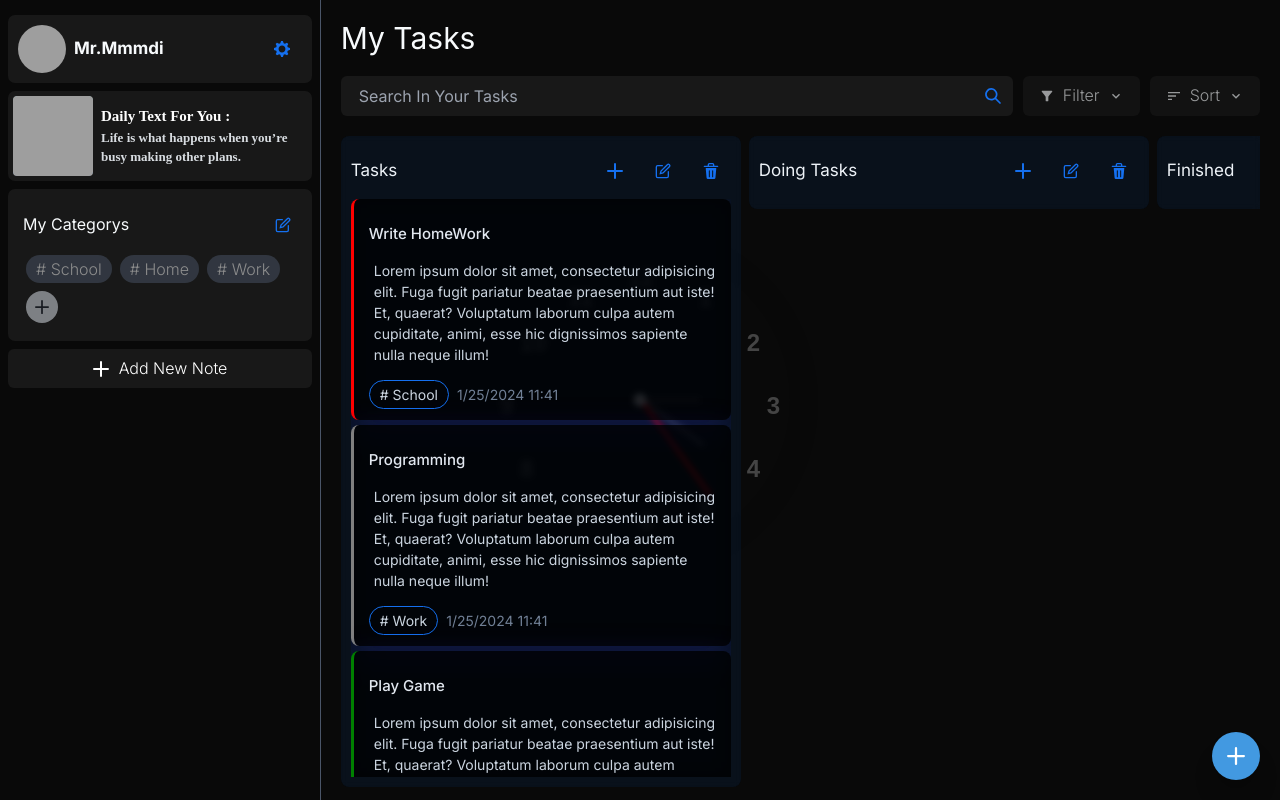
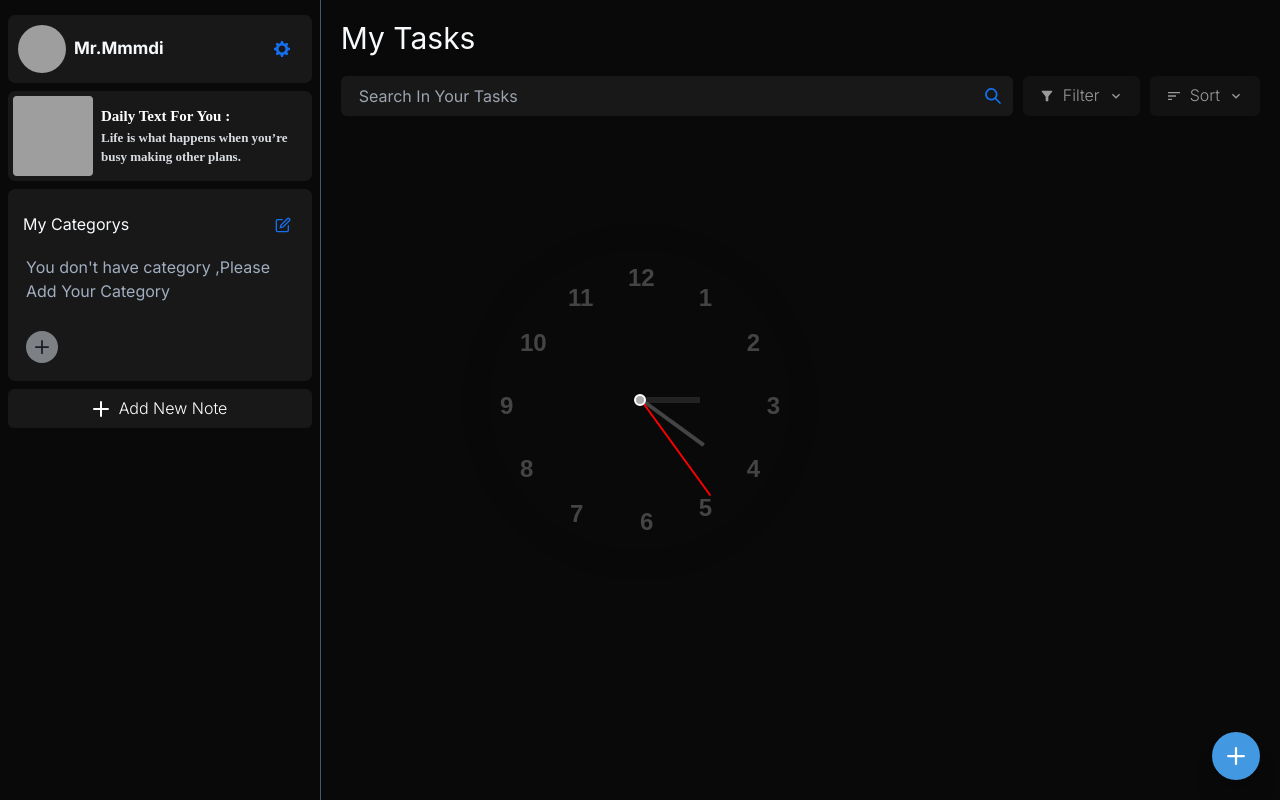
Before and after one commit to Mtmaj/todo, a Next.js app: page /dashboard in a window 1280 px wide. Built offline with nearby package versions, Linux system fonts and the light colour scheme; grey boxes are pictures that could not be loaded.

Commit message:
Fix Add And Edit Task

```diff
--- a/app/components/DashBoard/DrawerComponents/categorys.tsx
+++ b/app/components/DashBoard/DrawerComponents/categorys.tsx
@@ -16,7 +16,7 @@ import {
     AlertDialogCloseButton,
   } from '@chakra-ui/react'
 import React from "react";
-export const categorys_data = atom(["School","Home","Work"])
+export const categorys_data = atom([])
 
 export const selectDeletedCategory = atom<string[]>([])
 
--- a/app/components/DashBoard/pannel.tsx
+++ b/app/components/DashBoard/pannel.tsx
@@ -14,60 +14,64 @@ import { AnimatePresence, motion } from "framer-motion";
 import { color_shema } from "./DrawerComponents";
 import { atom, useAtom } from "jotai";
 import {categorys_data} from "./DrawerComponents/categorys"
+import dateFormat, { masks } from "dateformat";
+import { v4 as uuidv4 } from 'uuid';
 
 export const tasks_todo = atom(
-    [
-        {
-            id : "0",
-            name : "Tasks",
-            data : [
-                {
-                    id : "1",
-                    title : "Write HomeWork",
-                    descriptions : "Lorem ipsum dolor sit amet, consectetur adipisicing elit. Fuga fugit pariatur beatae praesentium aut iste! Et, quaerat? Voluptatum laborum culpa autem cupiditate, animi, esse hic dignissimos sapiente nulla neque illum!",
-                    category : "School",
-                    priority : "High",
-                    date : "1/25/2024 11:41"
-                },
-                {
-                    id : "2",
-                    title : "Programming",
-                    descriptions : "Lorem ipsum dolor sit amet, consectetur adipisicing elit. Fuga fugit pariatur beatae praesentium aut iste! Et, quaerat? Voluptatum laborum culpa autem cupiditate, animi, esse hic dignissimos sapiente nulla neque illum!",
-                    category : "Work",
-                    priority : "Medium" ,
-                    date : "1/25/2024 11:41"
-                },
-                {
-                    id : "3",
-                    title : "Play Game",
-                    descriptions : "Lorem ipsum dolor sit amet, consectetur adipisicing elit. Fuga fugit pariatur beatae praesentium aut iste! Et, quaerat? Voluptatum laborum culpa autem cupiditate, animi, esse hic dignissimos sapiente nulla neque illum!",
-                    category : "School",
-                    priority : "Low",
-                    date : "1/25/2024 11:41"
-                },
-                {
-                    id : "4",
-                    title : "Create Web",
-                    descriptions : "Lorem ipsum dolor sit amet, consectetur adipisicing elit. Fuga fugit pariatur beatae praesentium aut iste! Et, quaerat? Voluptatum laborum culpa autem cupiditate, animi, esse hic dignissimos sapiente nulla neque illum!",
-                    category : "Home",
-                    priority : "High",
-                    date : "1/25/2024 11:41"
-                }
-            ],
-        },
-        {
-            id : "1",
-            name : "Doing Tasks",
-            data : [],
-        },
-        {
-            id : "2",
-            name : "Finished",
-            data : [],
-        }
-    ]
+    []
 );
 
+
+//[
+//     {
+//         id : "0",
+//         name : "Tasks",
+//         data : [
+//             {
+//                 id : "1",
+//                 title : "Write HomeWork",
+//                 descriptions : "Lorem ipsum dolor sit amet, consectetur adipisicing elit. Fuga fugit pariatur beatae praesentium aut iste! Et, quaerat? Voluptatum laborum culpa autem cupiditate, animi, esse hic dignissimos sapiente nulla neque illum!",
+//                 category : "School",
+//                 priority : "High",
+//                 date : "1/25/2024 11:41 PM"
+//             },
+//             {
+//                 id : "2",
+//                 title : "Programming",
+//                 descriptions : "Lorem ipsum dolor sit amet, consectetur adipisicing elit. Fuga fugit pariatur beatae praesentium aut iste! Et, quaerat? Voluptatum laborum culpa autem cupiditate, animi, esse hic dignissimos sapiente nulla neque illum!",
+//                 category : "Work",
+//                 priority : "Medium" ,
+//                 date : "1/25/2024 11:41 PM"
+//             },
+//             {
+//                 id : "3",
+//                 title : "Play Game",
+//                 descriptions : "Lorem ipsum dolor sit amet, consectetur adipisicing elit. Fuga fugit pariatur beatae praesentium aut iste! Et, quaerat? Voluptatum laborum culpa autem cupiditate, animi, esse hic dignissimos sapiente nulla neque illum!",
+//                 category : "School",
+//                 priority : "Low",
+//                 date : "1/25/2024 11:41 PM"
+//             },
+//             {
+//                 id : "4",
+//                 title : "Create Web",
+//                 descriptions : "Lorem ipsum dolor sit amet, consectetur adipisicing elit. Fuga fugit pariatur beatae praesentium aut iste! Et, quaerat? Voluptatum laborum culpa autem cupiditate, animi, esse hic dignissimos sapiente nulla neque illum!",
+//                 category : "Home",
+//                 priority : "High",
+//                 date : "1/25/2024 11:41 PM"
+//             }
+//         ],
+//     },
+//     {
+//         id : "1",
+//         name : "Doing Tasks",
+//         data : [],
+//     },
+//     {
+//         id : "2",
+//         name : "Finished",
+//         data : [],
+//     }
+// ]
 const doing_task = atom([]);
 
 
@@ -156,13 +160,14 @@ const ItemsTask = ({isRun,title,descriptions,category,priority,date,item,tabID})
         setTasksTodo(task_list)
         setIsEdit(false)
     }
-
+    var category_len = categorys.length
+    console.log("___________________________________",category_len)
     return (
-    <div className="w-full" className={" " + ("duration-[500ms] transition-al")} style={{"display":"grid","gridTemplateRows":column_ref}} >
-        <VStack mb={column_ref == "1fr"?"5px":"0px"} borderLeft={"3px "+priority_color[isEdit?priorityVal: priority]+" solid"} border={column_ref == "0fr"? "!border-[2px_transparent_solid]" : ""} overflow={"hidden"}  className="transition-all group task-blur duration-[500ms]" w={"full"} bg={color_shema.black}  justify={"start"} px={"15px"} py={column_ref == "1fr"?"15px":"0px"} alignItems={"start"} rounded={"8px"} >
+    <div className="w-full"  className={" " + ("duration-[500ms] transition-al")} style={{"display":"grid","gridTemplateRows":column_ref,"width":"100%"}} >
+        <VStack width={"full"} mb={column_ref == "1fr"?"5px":"0px"} borderLeft={"3px "+priority_color[isEdit?priorityVal: priority]+" solid"} border={column_ref == "0fr"? "!border-[2px_transparent_solid]" : ""} overflow={"hidden"}  className="transition-all group task-blur duration-[500ms]" w={"full"} bg={color_shema.black}  justify={"start"} px={"15px"} py={column_ref == "1fr"?"15px":"0px"} alignItems={"start"} rounded={"8px"} >
             <HStack justifyContent={"space-between"} alignItems={"center"} w={"100%"} >
                 <Text hidden={isEdit} color={"gray.200"} fontSize={"15px"} fontWeight={"500"}>{title}</Text>
-                <Input hidden={!isEdit} w={"full"} variant={"outline"} borderColor={color_shema.blue} color={"gray.200"} value={titleVal} onChange={(e)=>{
+                <Input placeholder="Please Enter Title for Task ..." hidden={!isEdit} w={"full"} variant={"outline"} borderColor={color_shema.blue} color={"gray.200"} value={titleVal} onChange={(e)=>{
                     setTitleVal(e.currentTarget.value)
                 }} ></Input>
                 <HStack className="group-hover:opacity-[1] transition-all opacity-0" hidden={isEdit}>
@@ -174,8 +179,8 @@ const ItemsTask = ({isRun,title,descriptions,category,priority,date,item,tabID})
                     <IconButton aria-label="Discard" rounded={"10px"} p={"0px"} bg={"transparent"} _hover={{bg:color_shema.blue,color:"white"}} color={color_shema.blue} borderRadius={"full"} onClick={()=>{setIsEdit(false)}} icon={<CloseIcon/>}></IconButton>
                 </HStack>
             </HStack>
-            <Text hidden={isEdit} mt={"-2px"} ml={"5px"} color={"gray.300"} fontSize={"14px"} textOverflow={"clip"}>{descriptions}</Text>
-            <Textarea borderColor={color_shema.blue} w={"full"} h={"200px"} resize={"none"} variant={"outline"} color={"white"} hidden={!isEdit} overflow={"hidden"} value={desVal} onChange={(e)=>{
+            <Text w={"full"} hidden={isEdit} mt={"-2px"} ml={"5px"} color={"gray.300"} fontSize={"14px"} textOverflow={"clip"}>{descriptions}</Text>
+            <Textarea placeholder="Please Enter Description For Task ..." borderColor={color_shema.blue} w={"full"} h={"200px"} resize={"none"} variant={"outline"} color={"white"} hidden={!isEdit} overflow={"hidden"} value={desVal} onChange={(e)=>{
                 setDesVal(e.currentTarget.value)
             }} ></Textarea>
             <HStack hidden={isEdit} alignItems={"center"} mt={"5px"} mb={"-5px"} fontSize={"14px"} justifyContent={"space-between"} w={"full"}>
@@ -196,9 +201,11 @@ const ItemsTask = ({isRun,title,descriptions,category,priority,date,item,tabID})
                         {categoryVal}
                     </MenuButton>
                     <MenuList bg={color_shema.card_black} border={"0px"}>
-                        {categorys.map((item,index)=>{
-                            return <MenuItem bg={color_shema.card_black} color={"gray.50"} opacity={"0.6"} _hover={{opacity:"1"}} onClick={()=>{setCategoryVal(item)}} >{item}</MenuItem>
-                        })}
+                        {categorys.length == 0?console.log("hello")
+                            (<MenuItem bg={color_shema.card_black} color={"gray.50"} opacity={"0.6"} _hover={{opacity:"1"}}>Please Add Category From Dashbord</MenuItem>)
+                        : (categorys.map((item,index)=>{
+                            return <MenuItem bg={color_shema.card_black} key={uuidv4()} color={"gray.50"} opacity={"0.6"} _hover={{opacity:"1"}} onClick={()=>{setCategoryVal(item)}} >{item}</MenuItem>
+                        }))}
                     </MenuList>
                 </Menu>
                 <Menu>
@@ -217,9 +224,96 @@ const ItemsTask = ({isRun,title,descriptions,category,priority,date,item,tabID})
 }
 
 
+const AddTaskComponent = ({column_ref,set_column_ref,index_tab})=>{
+    const priority_color = {
+        "High" : "red",
+        "Medium" : "gray",
+        "Low" : "green"
+    }
+    const [isRunned,setIsRunned] = useState(true)
+    const [tasksTodo,setTasksTodo] = useAtom(tasks_todo)
+    const [categorys,SetCategorys] = useAtom(categorys_data)
+    const [titleVal,setTitleVal] = useState("")
+    const [desVal,setDesVal] = useState("")
+    const [categoryVal,setCategoryVal] = useState("Set Category")
+    const [priorityVal,setPriorityVal] = useState("Low")
+    const sleep = (delay) => new Promise((resolve) => setTimeout(resolve, delay))
+    function Discard(){
+        setTitleVal("")
+        setDesVal("")
+        setCategoryVal("Set Ctaegory")
+        setPriorityVal("Low")
+        set_column_ref("0fr")
+    }
+    function Submit(){
+        var list_task = [...tasksTodo]
+        const now = new Date();
+        list_task[index_tab].data = [
+            {
+                id : uuidv4(),
+                title : titleVal,
+                descriptions : desVal,
+                category : categoryVal,
+                priority : priorityVal,
+                date : dateFormat(now,"m/dd/yyyy h:MM TT")
+            }
+        ,...list_task[index_tab].data]
+        setTasksTodo([...list_task])
+        set_column_ref("0fr")
+        setTitleVal("")
+        setDesVal("")
+        setCategoryVal("Set Ctaegory")
+        setPriorityVal("Low")
+        set_column_ref("0fr")
+    }
+    return (
+        <div className="w-full" className={" " + ("duration-[500ms] transition-al")} style={{"display":"grid","gridTemplateRows":column_ref}} >
+            <VStack  mb={column_ref == "1fr"?"5px":"0px"}  borderLeft={"3px "+priority_color[priorityVal]+" solid"} border={column_ref == "0fr"? "!border-[2px_transparent_solid]" : ""} overflow={"hidden"}  className="transition-all group task-blur duration-[500ms]" w={"full"} bg={color_shema.black}  justify={"start"} px={"15px"} py={column_ref == "1fr"?"15px":"0px"} alignItems={"start"} rounded={"8px"} >
+                <HStack justifyContent={"space-between"} alignItems={"center"} w={"100%"} >
+                    <Input placeholder="Please Enter Title for Task ..." w={"full"} variant={"outline"} borderColor={color_shema.blue} color={"gray.200"} value={titleVal} onChange={(e)=>{
+                        setTitleVal(e.currentTarget.value)
+                    }} ></Input>
+                    <HStack>
+                        <IconButton aria-label="Submit" rounded={"10px"} p={"0px"} bg={"transparent"} _hover={{bg:color_shema.blue,color:"white"}} color={color_shema.blue} borderRadius={"full"} onClick={Submit} icon={<CheckIcon/>} ></IconButton>
+                        <IconButton aria-label="Discard" rounded={"10px"} p={"0px"} bg={"transparent"} _hover={{bg:color_shema.blue,color:"white"}} color={color_shema.blue} borderRadius={"full"} onClick={Discard} icon={<CloseIcon/>}></IconButton>
+                    </HStack>
+                </HStack>
+                <Textarea placeholder="Please Enter Description For Task ..." borderColor={color_shema.blue} w={"full"} h={"200px"} resize={"none"} variant={"outline"} color={"white"} overflow={"hidden"} value={desVal} onChange={(e)=>{
+                    setDesVal(e.currentTarget.value)
+                }} ></Textarea>
+                <HStack>
+                    <Menu>
+                        <MenuButton rounded={"full"} _active={{bg:color_shema.card_black}} borderColor={color_shema.blue} borderWidth={"1px"} variant={"outline"} bg={color_shema.card_black} color={"gray.50"} fontWeight={"300"} _hover={{opacity:"1",bg:color_shema.card_black}} opacity={"0.6"} as={Button} minW={"fit-content"} rightIcon={<ChevronDownIcon />}>
+                            {categoryVal}
+                        </MenuButton>
+                        <MenuList bg={color_shema.card_black} border={"0px"}>
+                        {categorys.length == 0?
+                            (<MenuItem bg={color_shema.card_black} color={"gray.50"} opacity={"0.6"} _hover={{opacity:"1"}}>Please Add Category From Dashbord</MenuItem>)
+                        : (categorys.map((item,index)=>{
+                            return <MenuItem bg={color_shema.card_black} key={uuidv4()} color={"gray.50"} opacity={"0.6"} _hover={{opacity:"1"}} onClick={()=>{setCategoryVal(item)}} >{item}</MenuItem>
+                        }))}
+                        </MenuList>
+                    </Menu>
+                    <Menu>
+                        <MenuButton rounded={"full"} _active={{bg:color_shema.card_black}} borderColor={color_shema.blue} borderWidth={"1px"} variant={"outline"} bg={color_shema.card_black} color={"gray.50"} fontWeight={"300"} _hover={{opacity:"1",bg:color_shema.card_black}} opacity={"0.6"} as={Button} minW={"fit-content"} rightIcon={<ChevronDownIcon />}>
+                            {priorityVal}
+                        </MenuButton>
+                        <MenuList bg={color_shema.card_black} border={"0px"}>
+                            <MenuItem bg={color_shema.card_black} color={"gray.50"} opacity={"0.6"} _hover={{opacity:"1"}} onClick={()=>{setPriorityVal("High")}} >High</MenuItem>
+                            <MenuItem bg={color_shema.card_black} color={"gray.50"} opacity={"0.6"} _hover={{opacity:"1"}} onClick={()=>{setPriorityVal("Medium")}} >Medium</MenuItem>
+                            <MenuItem bg={color_shema.card_black} color={"gray.50"} opacity={"0.6"} _hover={{opacity:"1"}} onClick={()=>{setPriorityVal("Low")}} >Low</MenuItem>
+                        </MenuList>
+                    </Menu>
+                </HStack>
+            </VStack>
+        </div>
+    )
 
-const ListTasksItem = ({listTask,name,id})=>{
+}
 
+
+const ListTasksItem = ({listTask,name,id,index})=>{
+    const [column_ref,set_column_ref] = useState("0fr")
     const [isEdit,setIsEdit] = useState(false)
     const [taskTodo,setTaskTodo] = useAtom(tasks_todo)
     const [inputVal,setInputVal] = useState(name)
@@ -243,11 +337,11 @@ const ListTasksItem = ({listTask,name,id})=>{
         <VStack  style={{maxHeight:"98%"}} w={"400px"} minW={"400px"} className="card-blur-blue" rounded={"8px"} px={"10px"} alignItems={"start"} bg={color_shema.card_black} h={"fit-content"}>
             <HStack mt={"15px"} alignItems={"center"} w={"full"} justifyContent={"space-between"}>
                 <Text hidden={isEdit} color={"gray.100"} fontWeight={"400"} fontSize={"17px"}>{name}</Text>
-                <Input hidden={!isEdit} w={"full"} variant={"outline"} borderColor={color_shema.blue} color={"gray.200"} value={inputVal} onChange={(e)=>{
+                <Input placeholder="Please Enter Tabs Name ..." hidden={!isEdit} w={"full"} variant={"outline"} borderColor={color_shema.blue} color={"gray.200"} value={inputVal} onChange={(e)=>{
                     setInputVal(e.currentTarget.value)
                 }} ></Input>
                 <HStack hidden={isEdit}>
-                    <IconButton aria-label="Add" rounded={"10px"} p={"0px"} bg={"transparent"} _hover={{bg:color_shema.blue,color:"white"}} color={color_shema.blue} borderRadius={"full"} icon={<AddIcon/>} ></IconButton>
+                    <IconButton aria-label="Add" rounded={"10px"} p={"0px"} bg={"transparent"} _hover={{bg:color_shema.blue,color:"white"}} color={color_shema.blue} borderRadius={"full"} onClick={()=>{set_column_ref("1fr")}} opacity={column_ref == "0fr"?"1":"0"} icon={<AddIcon/>} ></IconButton>
                     <IconButton aria-label="Edit" rounded={"10px"} p={"0px"} bg={"transparent"} _hover={{bg:color_shema.blue,color:"white"}} color={color_shema.blue} borderRadius={"full"} onClick={()=>{setInputVal(name);setIsEdit(true)}} icon={<EditIcon/>} ></IconButton>
                     <IconButton aria-label="Delete" onClick={Deleted_Tab} rounded={"10px"} p={"0px"} bg={"transparent"} _hover={{bg:color_shema.blue,color:"white"}} color={color_shema.blue} borderRadius={"full"} icon={<DeleteIcon />} ></IconButton>
                 </HStack>
@@ -257,6 +351,7 @@ const ListTasksItem = ({listTask,name,id})=>{
                 </HStack>
             </HStack>
             <VStack gap={"0px"} flexDirection={"column"} w={"full"} h={"fit-content"} maxHeight={"100%"} overflowY={"scroll"} mb={"10px"} >
+                <AddTaskComponent index_tab={index} column_ref={column_ref} set_column_ref={set_column_ref} />
                 {listTask.map((item,index)=>{
                     return <ItemsTask tabID={id} key={item.id} item={item} title={item.title} descriptions={item.descriptions} date={item.date} category={item.category} priority={item.priority} isRun={true}  />
                 })}
@@ -270,7 +365,7 @@ const TaskPannel = ()=>{
     return (
         <HStack w={"full"} h={"full"} overflowX={"scroll"} justifyContent={"start"} alignItems={"start"}>
             {tasksTodo.map((item,index)=>{
-                return <ListTasksItem id={item.id} key={item.id} listTask={item.data} name={item.name} />
+                return <ListTasksItem index={index} id={item.id} key={item.id} listTask={item.data} name={item.name} />
             })}
         </HStack>
     )
@@ -279,17 +374,27 @@ const TaskPannel = ()=>{
 export default function PanelComponent(){
     const { isOpen, onOpen, onClose } = useDisclosure()
     const [tasksTodo,setTasksTodo] = useAtom(tasks_todo)
-    const [doingTask,setDoingTask] = useAtom(doing_task)
     useEffect(()=>{
         let maxY = window.scrollMaxY;
 
         window.scrollTo(0, maxY);
     })
     const btnRef = useRef()
+
+    function addTab(){
+        var task_list = [...tasksTodo]
+        task_list.push({
+            name : "Untitled",
+            id : uuidv4(),
+            data : []
+        })
+        setTasksTodo([...task_list])
+    }
+
     return (
         <VStack h={"full"} w={"full"} justifyContent={"start"} alignItems={"start"} p={"20px"} overflow={"hidden"} pb={"0px"} position={"relative"} rowGap={"20px"} >
             <Box position={"absolute"} display={"flex"} className="pointer-events-none" justifyContent={"end"} alignItems={"end"} zIndex={"10"} w={"full"} h="full" p={"40px"}>
-                <IconButton aria-label="Add Task" onClick={onOpen} variant={"solid"} className="pointer-events-auto drop-shadow-xl shadow-xl" size={"lg"} bgColor={"blue.400"} color={"white"} _hover={{color:"black",backgroundColor:"gray.100"}} isRound={true} icon={<AddIcon />} ></IconButton>
+                <IconButton aria-label="Add Task" onClick={addTab} variant={"solid"} className="pointer-events-auto drop-shadow-xl shadow-xl" size={"lg"} bgColor={"blue.400"} color={"white"} _hover={{color:"black",backgroundColor:"gray.100"}} isRound={true} icon={<AddIcon />} ></IconButton>
             </Box>
             <Heading size={"lg"} color={"gray.50"} fontWeight={"400"}>My Tasks</Heading>
             <HStack w={"full"} columnGap={"10px"}>
--- a/package.json
+++ b/package.json
@@ -17,6 +17,7 @@
     "@types/react": "18.2.45",
     "@types/react-dom": "18.2.17",
     "autoprefixer": "10.4.16",
+    "dateformat": "^5.0.3",
     "eslint": "8.55.0",
     "eslint-config-next": "14.0.4",
     "framer-motion": "^10.16.16",
@@ -27,6 +28,7 @@
     "react-dom": "18.2.0",
     "react-icons": "^4.12.0",
     "tailwindcss": "3.3.6",
-    "typescript": "5.3.3"
+    "typescript": "5.3.3",
+    "uuid": "^9.0.1"
   }
 }
```
Also changed, not shown: 1 other file (tests, documents, lock files or other folders).
